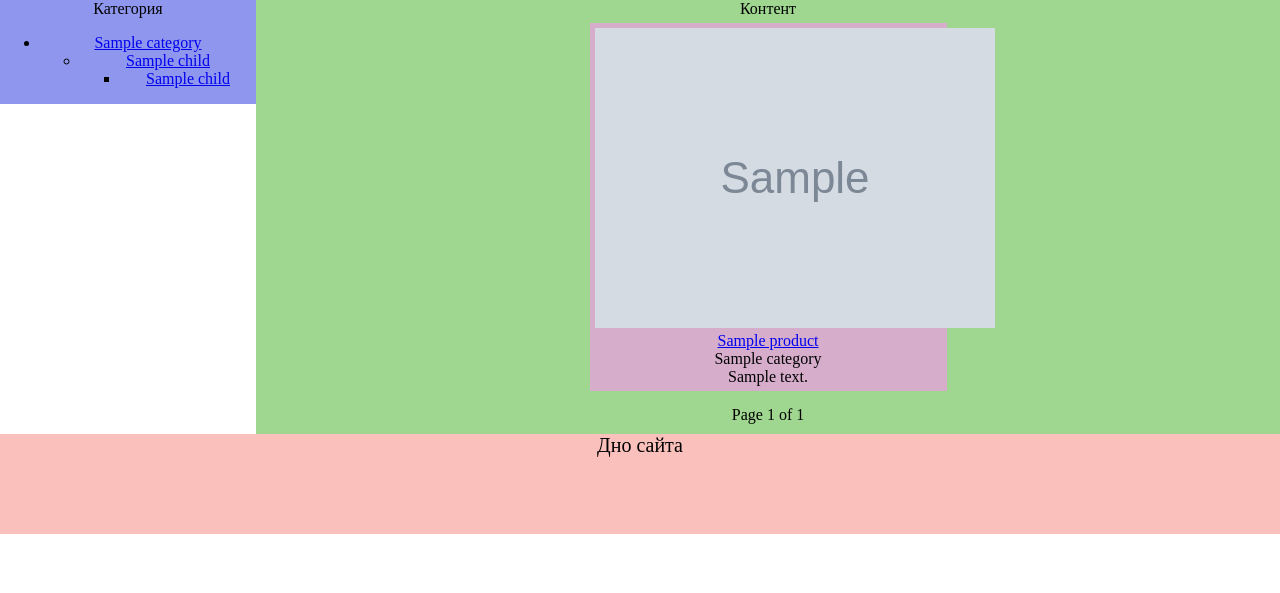
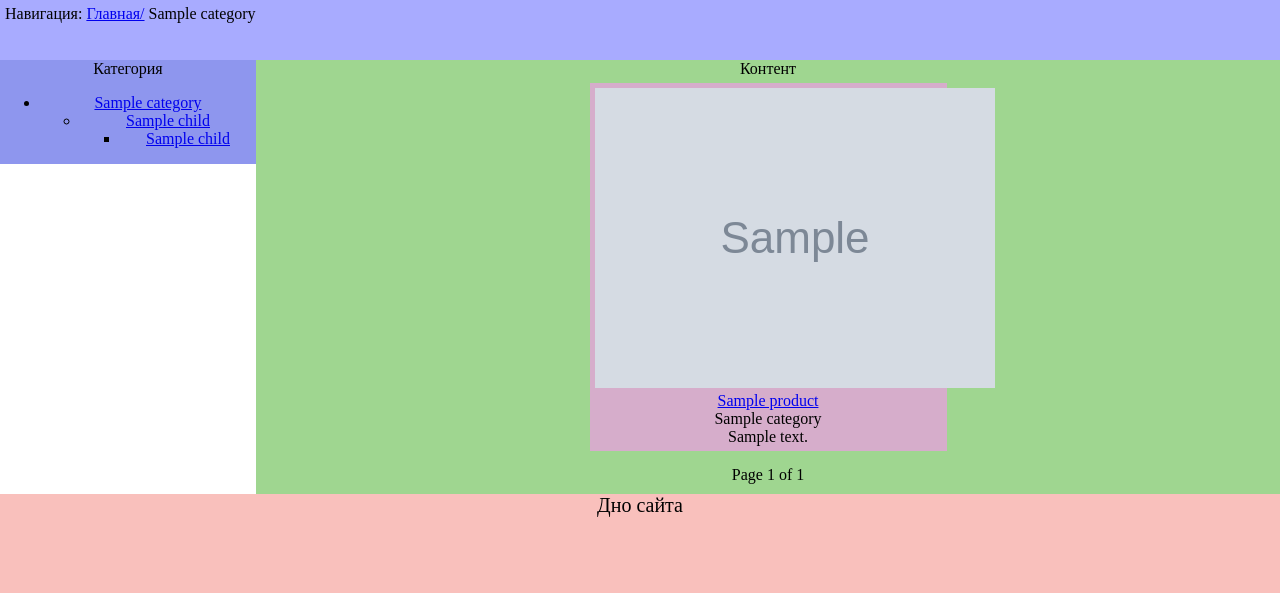
Before and after one commit to zeydel70/catalog, a Django app: template templates/catalog/content.html in a window 1280 px wide. Shown: the part 100-693 px from the top of the page. Run offline with Django 3.2, Linux system fonts and the light colour scheme; the template is opened without the code that fills it: most values are stand-ins (such as "Sample title", 1, 10 or a date in 2020); grey boxes marked "Sample" are stand-in pictures.

Commit message:
Work with url. Getting breadcrumb(navigation) for e-catalog

```diff
--- a/appcatalog/views.py
+++ b/appcatalog/views.py
@@ -12,11 +12,13 @@ from helpers import *
 def catalog(request, path=None):
     if path:
         categories = get_knot_category(path)
+        category = categories[0]
         if is_valid_url(path, categories[0]):
             product_list = Product.objects.filter(category__in=categories)
         else:
             raise Http404
     else:
+        category = None
         product_list = Product.objects.all()
     paginator = Paginator(product_list, 12)    # pagination
     page = request.GET.get('page')
@@ -26,7 +28,7 @@ def catalog(request, path=None):
         products = paginator.page(1)
     except EmptyPage:
         products = paginator.page(paginator.num_pages)
-    return render(request, 'catalog/content.html', {'products': products})
+    return render(request, 'catalog/content.html', {'products': products, 'category': category})
 
 
 def product(request, path, id_product):
--- a/catalog/settings.py
+++ b/catalog/settings.py
@@ -14,7 +14,7 @@ import os
 
 
 # Build paths inside the project like this: os.path.join(BASE_DIR, ...)
-#from typing import List, Any, Union
+# from typing import List, Any, Union
 
 BASE_DIR = os.path.dirname(os.path.dirname(os.path.abspath(__file__)))
 
--- a/static/css/main.css
+++ b/static/css/main.css
@@ -17,6 +17,13 @@ body, html {
     text-align: center;
     background: #8AEAF9;
    }
+#breadcrumb{
+    background: #a8abff;
+    width: 100%;
+    height: 50px;
+    padding: 5px;
+    margin: 0;
+}
 #category {
     width: 20%;
     height: 100%;
--- a/templates/catalog/base.html
+++ b/templates/catalog/base.html
@@ -10,6 +10,8 @@
 <body>
     <div id="main">
         <div id="header" align="center"> Электронный каталог </div>
+        {% block breadcrumb %}
+        {% endblock %}
         <div id="category"> Категория
             {% for category in categories %}
                <ul>{% include "catalog/tree_category.html" %}</ul>
--- a/templates/catalog/content.html
+++ b/templates/catalog/content.html
@@ -1,4 +1,16 @@
 {% extends 'catalog/base.html' %}
+{% block breadcrumb %}
+            <div id="breadcrumb" align="left">
+                Навигация: <a href="/">Главная/</a>
+                {% for category, url in category.breadcrumb %}
+                    {% if forloop.last %}
+                        {{ category }}
+                    {% else %}
+                        <a href="{{ url }}">{{ category }}/ </a>
+                    {% endif %}
+                {% endfor %}
+        </div>
+{% endblock %}
 {% block content %}
     <div id="product-list">
         <div> Контент </div>
```
Also changed, not shown: appcatalog/helpers.py (+0 -20 lines), appcatalog/models.py (+20 -4 lines), templates/catalog/category.html (deleted, +0 -14 lines), templates/catalog/product.html (+12 -0 lines).
